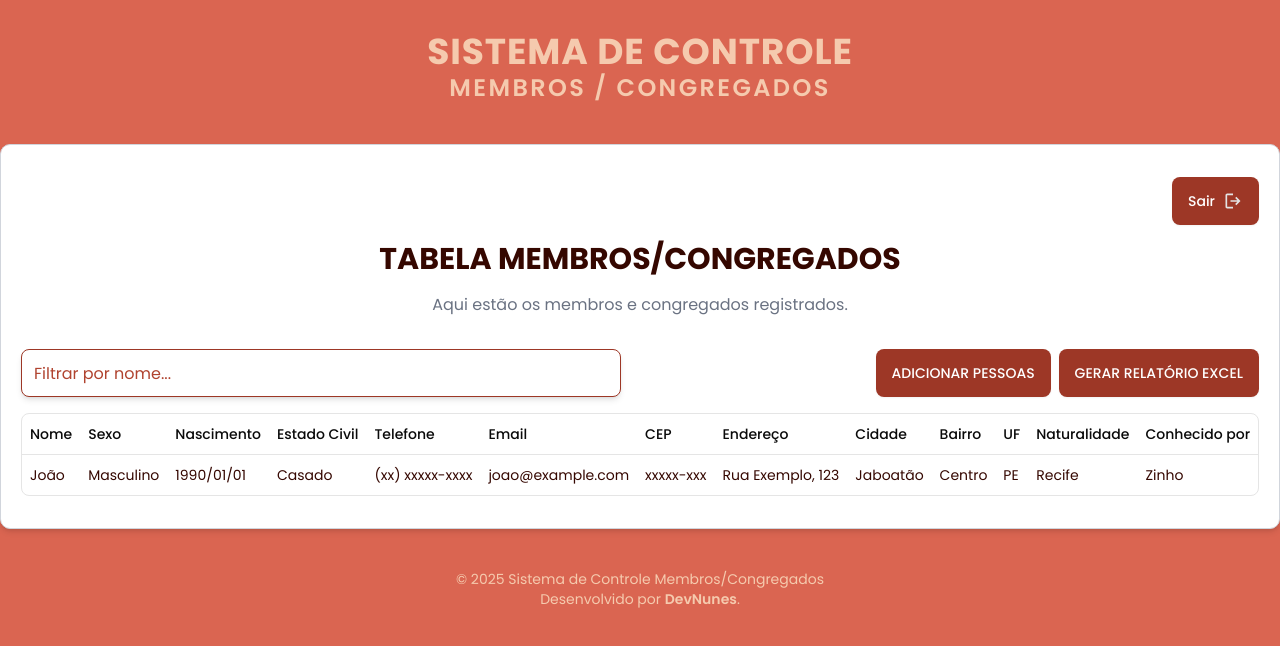
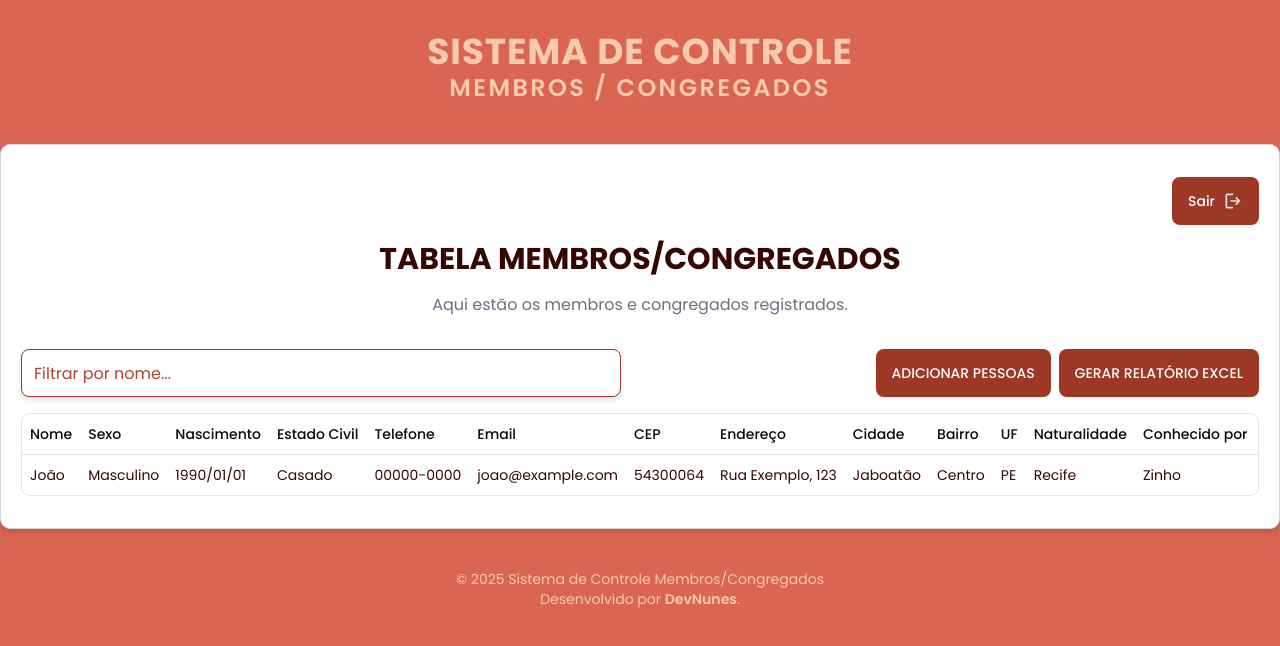
Before and after one commit to vitchin/controle-membros-congregados-project, a Next.js app: page /table in a window 1280 px wide. Shown: the top 646 px of the page. Built offline with nearby package versions, Linux system fonts and the light colour scheme; sample sign-in values are in the browser's storage.

Commit message:
[feat] modificações table.tsx

```diff
--- a/src/app/components/table.tsx
+++ b/src/app/components/table.tsx
@@ -88,9 +88,9 @@ const initialData: Pessoa[] = [
     sexo: "Masculino",
     dtNascimento: "1990/01/01",
     estadoCivil: "Casado",
-    numTel: "(xx) xxxxx-xxxx",
+    numTel: "00000-0000",
     email: "joao@example.com",
-    cep: "xxxxx-xxx",
+    cep: "54300064",
     endereco: "Rua Exemplo, 123",
     cidade: "Jaboatão",
     bairro: "Centro",
@@ -98,10 +98,10 @@ const initialData: Pessoa[] = [
     natural: "Recife",
     apelido: "Zinho",
     escola: "Superior",
-    empresaTel: "(xx) xxxxx-xxxx",
+    empresaTel: "00000-0000",
     empresaLocal: "EmpresaExemplo",
     conjuge: "Maria Silva",
-    conjugeTel: "(xx) xxxxx-xxxx",
+    conjugeTel: "00000-0000",
     dtCasamento: "2015/06/15",
     pai: "José Silva",
     mae: "Ana Souza",
```
